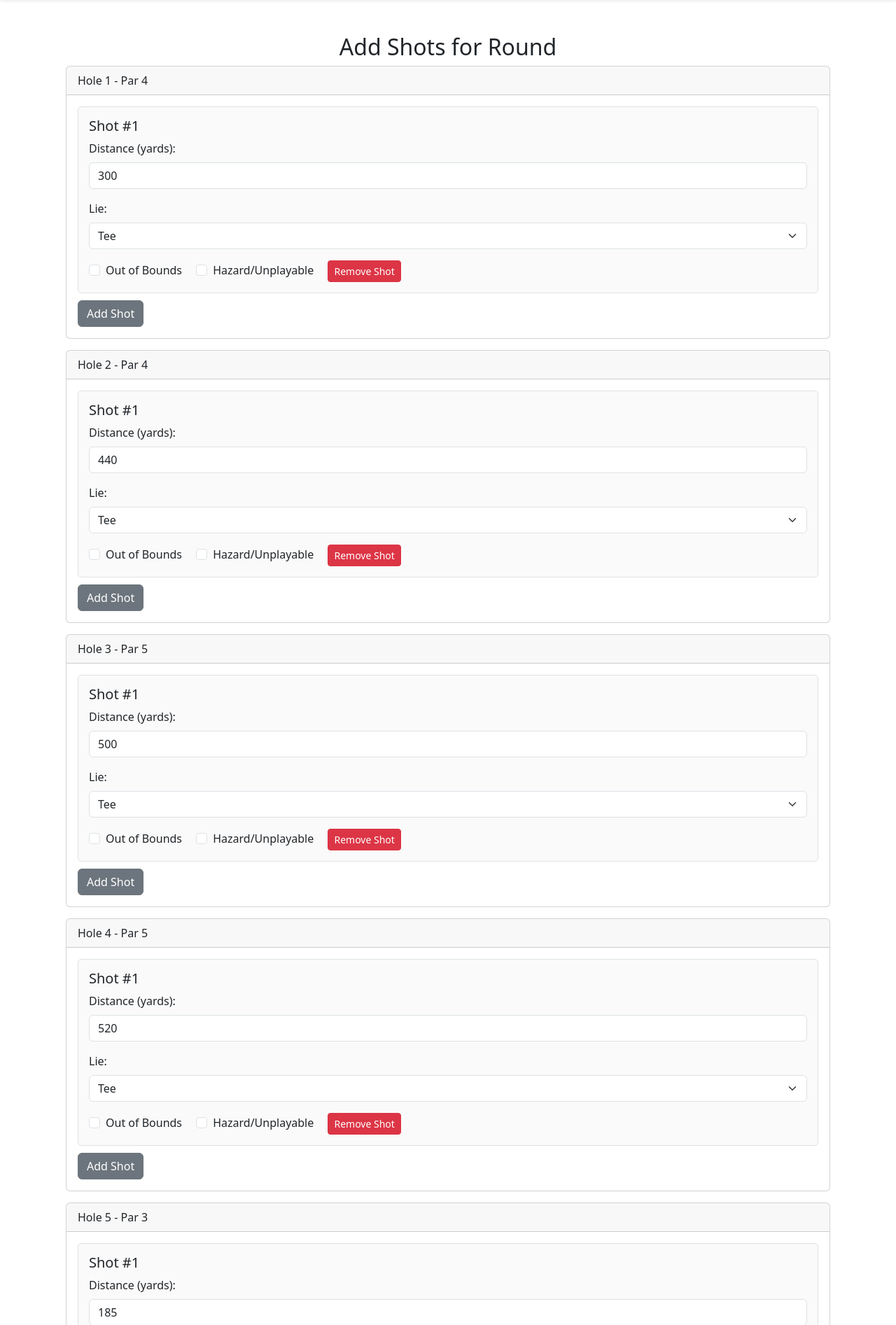
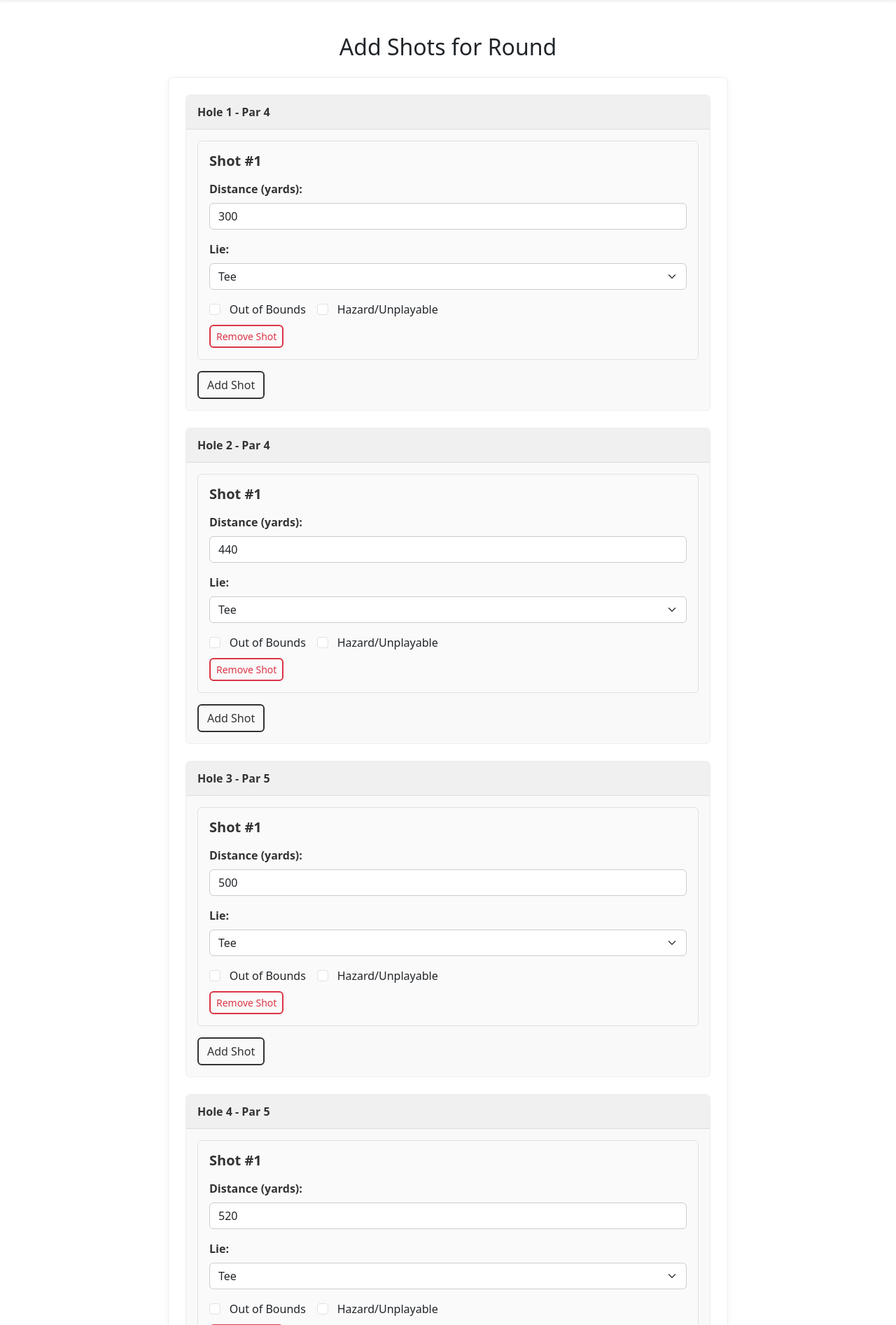
Before and after one commit to jconn5803/golf-by-numbers, a Flask app: page /add_shots/1 in a window 1280 px wide. Shown: the part 56-1949 px from the top of the page at 70% size. Run offline with Flask 3, Linux system fonts and the light colour scheme; a user stored in the database is signed in; data comes from the database, SQL or seed files in the repository.

Commit message:
remove button - shot entry form design updates

```diff
--- a/static/css/add_shots.css
+++ b/static/css/add_shots.css
@@ -1,32 +1,137 @@
+/********************************************
+  Main Form Container
+********************************************/
+.custom-form {
+    max-width: 800px;  /* or 700px, 600px, etc. */
+    margin: 0 auto;
+    background-color: #fff;
+    border: 1px solid #eee;
+    border-radius: 8px;
+    box-shadow: 0 2px 10px rgba(0,0,0,0.05);
+  }
+
+  /********************************************
+    Shot Section (similar to a "card")
+  ********************************************/
+  .shot-section {
+    border: 1px solid #eee;
+    border-radius: 6px;
+    background-color: #f9f9f9;
+    padding: 0;
+  }
+
+  .shot-section-header {
+    background-color: #f0f0f0;
+    padding: 0.75rem 1rem;
+    font-weight: 600;
+    border-bottom: 1px solid #ddd;
+    border-radius: 6px 6px 0 0;
+    color: #333;
+  }
+
+  .shot-section-body {
+    padding: 1rem;
+    border-radius: 0 0 6px 6px;
+  }
+
+  /********************************************
+    Shot Card Container
+  ********************************************/
   .shot-card {
     border: 1px solid #dee2e6;
-    padding: 15px;
-    margin-bottom: 10px;
-    border-radius: 5px;
+    border-radius: 6px;
+    padding: 1rem;
     background-color: #fafafa;
   }
 
-/* Compass styles */
-.compass-container-wrapper {
+  .shot-title {
+    margin-bottom: 1rem;
+    font-weight: 600;
+    color: #333;
+  }
+
+  /********************************************
+    Form Controls
+  ********************************************/
+  .custom-form-label {
+    font-weight: 600;
+    color: #333;
+  }
+
+  .custom-form-input,
+  .custom-form-select {
+    border: 1px solid #ccc;
+    border-radius: 6px;
+    transition: box-shadow 0.2s, border-color 0.2s;
+  }
+
+  .custom-form-input:focus,
+  .custom-form-select:focus {
+    outline: none;
+    border-color: #ffc107; /* your bright accent color */
+    box-shadow: 0 0 0 0.2rem rgba(255, 193, 7, 0.25);
+  }
+
+  /********************************************
+    Buttons
+  ********************************************/
+  /* Bright accent button for the main action (Submit) */
+  .btn.btn-cta {
+    background-color: #ffc107;
+    color: #000;
+    font-weight: 600;
+    border: none;
+    border-radius: 6px;
+    transition: background-color 0.2s, color 0.2s;
+  }
+  .btn.btn-cta:hover {
+    background-color: #e0a800;
+    color: #fff;
+  }
+
+  /* Outline dark for "Add Shot" or secondary actions */
+  .btn.btn-outline-dark {
+    border: 2px solid #333;
+    color: #333;
+    transition: background-color 0.2s, color 0.2s;
+    border-radius: 6px;
+  }
+  .btn.btn-outline-dark:hover {
+    background-color: #333;
+    color: #fff;
+  }
+
+  /* Outline danger for "Remove Shot" button */
+  .btn.btn-outline-danger {
+    border: 2px solid #dc3545;
+    color: #dc3545;
+    transition: background-color 0.2s, color 0.2s;
+    border-radius: 6px;
+  }
+  .btn.btn-outline-danger:hover {
+    background-color: #dc3545;
+    color: #fff;
+  }
+
+  /********************************************
+    Compass & Miss Direction
+  ********************************************/
+  /* Compass container (3x3 grid, center is empty) */
+/* Compass container: remove border, background, and box so it's invisible */
+  .compass-container {
+    position: relative;
+    width: 200px;   /* Adjust as needed for final size */
+    height: 200px;
     display: flex;
     justify-content: center;
     align-items: center;
-    margin: 50px auto;
+    /* No border, no background */
+    border: none;
+    background: none;
   }
 
-.compass-container {
-    position: relative;
-    width: 250px;
-    height: 250px;
-    background-color: #f8f9fa;
-    display: flex;
-    justify-content: center;
-    align-items: center;
-    border: 2px solid #ccc;
-}
-
+  /* The 3×3 grid for 8 compass buttons (center cell empty) */
   .compass-buttons {
-    position: relative;
     display: grid;
     width: 100%;
     height: 100%;
@@ -36,34 +141,87 @@
     align-items: center;
   }
 
+/* Position each of the 8 buttons in the ring, skipping the middle cell */
+  .compass-buttons > .compass-btn:nth-child(1) {
+    grid-column: 2; /* top-center */
+    grid-row: 1;
+  }
+  .compass-buttons > .compass-btn:nth-child(2) {
+    grid-column: 3; /* top-right */
+    grid-row: 1;
+  }
+  .compass-buttons > .compass-btn:nth-child(3) {
+    grid-column: 3; /* center-right */
+    grid-row: 2;
+  }
+  .compass-buttons > .compass-btn:nth-child(4) {
+    grid-column: 3; /* bottom-right */
+    grid-row: 3;
+  }
+  .compass-buttons > .compass-btn:nth-child(5) {
+    grid-column: 2; /* bottom-center */
+    grid-row: 3;
+  }
+  .compass-buttons > .compass-btn:nth-child(6) {
+    grid-column: 1; /* bottom-left */
+    grid-row: 3;
+  }
+  .compass-buttons > .compass-btn:nth-child(7) {
+    grid-column: 1; /* center-left */
+    grid-row: 2;
+  }
+  .compass-buttons > .compass-btn:nth-child(8) {
+    grid-column: 1; /* top-left */
+    grid-row: 1;
+  }
+
+  /* Circle buttons: smaller size, #ffc107 background */
   .compass-btn {
-    width: 70px;
-    height: 70px;
-    background-color: #e9ecef;
-    border-radius: 50%;
-    border: 1px solid #ccc;
+    width: 50px;       /* Smaller circle size */
+    height: 50px;
+    background-color: #ffc107;   /* Bright yellow accent */
+    border-radius: 50%;          /* Makes it a circle */
+    border: 1px solid #ccc;      /* Optional thin border; remove if you want */
+    cursor: pointer;
+    font-weight: 400;
+    font-size: 0.8rem;
+    transition: background-color 0.2s, color 0.2s, transform 0.1s;
     display: flex;
     justify-content: center;
     align-items: center;
+  }
+
+  /* Hover effect: subtle scale or color shift */
+  .compass-btn:hover {
+    background-color: #e0a800;
+    color: #000;
+    transform: scale(1.05);
+  }
+
+  /* Selected state: if your JS toggles a .selected class */
+  .compass-btn.selected {
+    background-color: #0d6efd;
+    color: #fff;
+    border-color: #0d6efd;
+  }
+
+
+
+  /* Left/Right Miss Direction (radio style) */
+  .btn-check:checked + .btn-outline-secondary {
+    background-color: #ffc107;
+    color: #000;
+    border-color: #ffc107;
+  }
+
+  /********************************************
+    Form-check & inline
+  ********************************************/
+  .form-check-input {
     cursor: pointer;
   }
 
-.compass-btn:hover {
-    background-color: #dee2e6;
+  .form-check-label {
+    margin-left: 0.3rem;
+    cursor: pointer;
   }
-
-.compass-btn.selected {
-    background-color: #0d6efd !important;
-    color: white !important;
-    border-color: #0d6efd !important;
-}
-
-/* Position compass buttons in the 3x3 grid */
-.compass-buttons > .compass-btn:nth-child(1) { grid-column: 2; grid-row: 1; }
-.compass-buttons > .compass-btn:nth-child(2) { grid-column: 3; grid-row: 1; }
-.compass-buttons > .compass-btn:nth-child(3) { grid-column: 3; grid-row: 2; }
-.compass-buttons > .compass-btn:nth-child(4) { grid-column: 3; grid-row: 3; }
-.compass-buttons > .compass-btn:nth-child(5) { grid-column: 2; grid-row: 3; }
-.compass-buttons > .compass-btn:nth-child(6) { grid-column: 1; grid-row: 3; }
-.compass-buttons > .compass-btn:nth-child(7) { grid-column: 1; grid-row: 2; }
-.compass-buttons > .compass-btn:nth-child(8) { grid-column: 1; grid-row: 1; }
--- a/static/js/shot_entry_form.js
+++ b/static/js/shot_entry_form.js
@@ -34,47 +34,52 @@
 
     // Build the HTML string for the new shot
     const newShotHTML = `
-        <div class="shot-card" id="hole_${holeNumber}_shot_${newShotNum}">
-            <h5>Shot #${newShotNumber}</h5>
+  <div class="shot-card mb-3" id="hole_${holeNumber}_shot_${newShotNum}">
+    <h5 class="shot-title">Shot #${newShotNumber}</h5>
+
     <div class="mb-3">
       <label
         for="hole_${holeNumber}_shot_${newShotNum}_distance"
-                    class="form-label"
+        class="form-label custom-form-label"
       >
         ${distanceLabel}
       </label>
       <input
         type="number"
-                    class="form-control"
+        class="form-control custom-form-input"
         name="hole_${holeNumber}_shot_${newShotNum}_distance"
         id="hole_${holeNumber}_shot_${newShotNum}_distance"
         required
       >
     </div>
+
     <div class="mb-3">
       <label
         for="hole_${holeNumber}_shot_${newShotNum}_lie"
-                    class="form-label"
+        class="form-label custom-form-label"
       >
         Lie:
       </label>
       <select
-                    class="form-select"
+        class="form-select custom-form-select"
         name="hole_${holeNumber}_shot_${newShotNum}_lie"
         id="hole_${holeNumber}_shot_${newShotNum}_lie"
         required
         onchange="updateDistanceLabel(${holeNumber}, ${newShotNum});
                   updateMissDirection(${holeNumber}, ${newShotNum}, ${par});"
       >
-                    <option value="Tee"      ${preselectedLie === 'Tee'     ? 'selected' : ''}>Tee</option>
-                    <option value="Fairway"  ${preselectedLie === 'Fairway' ? 'selected' : ''}>Fairway</option>
-                    <option value="Rough"    ${preselectedLie === 'Rough'   ? 'selected' : ''}>Rough</option>
-                    <option value="Bunker"   ${preselectedLie === 'Bunker'  ? 'selected' : ''}>Bunker</option>
-                    <option value="Recovery" ${preselectedLie === 'Recovery'? 'selected' : ''}>Recovery</option>
-                    <option value="Green"    ${preselectedLie === 'Green'   ? 'selected' : ''}>Green</option>
+        <option value="Tee" ${preselectedLie === 'Tee' ? 'selected' : ''}>Tee</option>
+        <option value="Fairway" ${preselectedLie === 'Fairway' ? 'selected' : ''}>Fairway</option>
+        <option value="Rough" ${preselectedLie === 'Rough' ? 'selected' : ''}>Rough</option>
+        <option value="Bunker" ${preselectedLie === 'Bunker' ? 'selected' : ''}>Bunker</option>
+        <option value="Recovery" ${preselectedLie === 'Recovery' ? 'selected' : ''}>Recovery</option>
+        <option value="Green" ${preselectedLie === 'Green' ? 'selected' : ''}>Green</option>
       </select>
     </div>
-            <div class="form-check form-check-inline">
+
+    <!-- Put checkboxes together in a div with your spacing classes -->
+    <div class="d-flex flex-wrap gap-3 align-items-center mb-2">
+      <div class="form-check">
         <input
           type="checkbox"
           class="form-check-input"
@@ -90,7 +95,7 @@
           Out of Bounds
         </label>
       </div>
-            <div class="form-check form-check-inline">
+      <div class="form-check">
         <input
           type="checkbox"
           class="form-check-input"
@@ -106,9 +111,12 @@
           Hazard/Unplayable
         </label>
       </div>
+    </div>
+
+    <!-- Remove button below the checkboxes -->
     <button
       type="button"
-                class="btn btn-danger btn-sm remove-shot-btn"
+      class="btn btn-outline-danger btn-sm remove-shot-btn"
       onclick="removeShot(${holeNumber}, ${newShotNum})"
     >
       Remove Shot
@@ -388,7 +396,7 @@ function addDummyShot(holeNumber, shotNumber, penaltyType, par) {
 
         // Create dummy shot HTML
         const dummyShotHTML = `
-            <div class="shot-card" id="${dummyShotId}">
+            <div class="shot-card mb-3" id="${dummyShotId}">
                 <h5>Shot #${penaltyShotNumber}</h5>
                 <div class="mb-3">
                     <label for="${dummyShotId}_distance" class="form-label">Distance (yards):</label>
@@ -418,7 +426,7 @@ function addDummyShot(holeNumber, shotNumber, penaltyType, par) {
         // Create new shot HTML with prefilled distance and lie
         const replacementShotNumber = getNextShotNumber(holeNumber) + 1;
         const nextShotHTML = `
-            <div class="shot-card" id="${nextShotId}">
+            <div class="shot-card mb-3" id="${nextShotId}">
                 <h5>Shot #${replacementShotNumber}</h5>
                 <div class="mb-3">
                     <label for="hole_${holeNumber}_shot_${shotNumber + 1}_distance" class="form-label">Distance (yards):</label>
@@ -471,7 +479,7 @@ function addDummyShot(holeNumber, shotNumber, penaltyType, par) {
                 </div>
                 <button
                     type="button"
-                    class="btn btn-danger btn-sm remove-shot-btn"
+                    class="btn btn-outline-danger btn-sm remove-shot-btn"
                     onclick="removeShot(${holeNumber}, ${shotNumber + 1})"
                 >
                     Remove Shot
--- a/templates/add_shots.html
+++ b/templates/add_shots.html
@@ -2,31 +2,47 @@
 
 {% block title %}Add Shots{% endblock %}
 
-
 {% block extra_css %}
-  <!-- If you have page-specific CSS, include it here -->
+  <!-- Page-specific CSS -->
   <link rel="stylesheet" href="{{ url_for('static', filename='css/add_shots.css') }}">
 {% endblock %}
 
 {% block content %}
 <div class="container mt-4">
-    <h2 class="text-center">Add Shots for Round</h2>
-    <form method="POST" id="add-shots-form">
+  <h2 class="text-center mb-4">Add Shots for Round</h2>
+
+  <!-- Wrap entire form in a narrower custom container -->
+  <form method="POST" id="add-shots-form" class="custom-form p-4">
+
     {% for hole in holes %}
-        <div class="card mb-3">
-            <div class="card-header">
+      <div class="shot-section mb-4">
+        <!-- Shot Section Header -->
+        <div class="shot-section-header">
           Hole {{ hole.number }} - Par {{ hole.par }}
         </div>
-            <div class="card-body">
-                <div id="hole_{{ hole.number }}_shots" class="shots-container">
+
+        <!-- Shot Section Body -->
+        <div class="shot-section-body">
+          <div
+            id="hole_{{ hole.number }}_shots"
+            class="shots-container"
+          >
             <!-- Prefill the first shot's distance -->
-                    <div class="shot-card" id="hole_{{ hole.number }}_shot_1">
-                        <h5>Shot #1</h5>
+            <div
+              class="shot-card mb-3"
+              id="hole_{{ hole.number }}_shot_1"
+            >
+              <h5 class="shot-title">Shot #1</h5>
               <div class="mb-3">
-                            <label for="hole_{{ hole.number }}_shot_1_distance" class="form-label">Distance (yards):</label>
+                <label
+                  for="hole_{{ hole.number }}_shot_1_distance"
+                  class="form-label custom-form-label"
+                >
+                  Distance (yards):
+                </label>
                 <input
                   type="number"
-                                class="form-control"
+                  class="form-control custom-form-input"
                   name="hole_{{ hole.number }}_shot_1_distance"
                   id="hole_{{ hole.number }}_shot_1_distance"
                   value="{{ hole.distance }}"
@@ -34,9 +50,14 @@
                 >
               </div>
               <div class="mb-3">
-                            <label for="hole_{{ hole.number }}_shot_1_lie" class="form-label">Lie:</label>
+                <label
+                  for="hole_{{ hole.number }}_shot_1_lie"
+                  class="form-label custom-form-label"
+                >
+                  Lie:
+                </label>
                 <select
-                                class="form-select"
+                  class="form-select custom-form-select"
                   name="hole_{{ hole.number }}_shot_1_lie"
                   id="hole_{{ hole.number }}_shot_1_lie"
                   required
@@ -51,54 +72,72 @@
                 </select>
               </div>
 
-                        <div class="form-check form-check-inline">
+              <!-- Penalty Checkboxes -->
+              <div class="d-flex flex-wrap gap-3 align-items-center mb-2">
+                <div class="form-check">
                   <input
                     type="checkbox"
                     class="form-check-input"
                     name="hole_{{ hole.number }}_shot_1_out_of_bounds"
                     id="hole_{{ hole.number }}_shot_1_out_of_bounds"
                     value="1"
-                                onchange="addDummyShot({{ hole.number }}, 1, 'OOB', {{hole.par}})"
+                    onchange="addDummyShot({{ hole.number }}, 1, 'OOB', {{ hole.par }})"
                   >
-                            <label for="hole_{{ hole.number }}_shot_1_out_of_bounds" class="form-check-label">Out of Bounds</label>
+                  <label
+                    for="hole_{{ hole.number }}_shot_1_out_of_bounds"
+                    class="form-check-label"
+                  >
+                    Out of Bounds
+                  </label>
                 </div>
-
-                        <div class="form-check form-check-inline">
+                <div class="form-check">
                   <input
                     type="checkbox"
                     class="form-check-input"
                     name="hole_{{ hole.number }}_shot_1_hazard"
                     id="hole_{{ hole.number }}_shot_1_hazard"
                     value="1"
-                                onchange="addDummyShot({{ hole.number }}, 1, 'hazard', {{hole.par}})"
+                    onchange="addDummyShot({{ hole.number }}, 1, 'hazard', {{ hole.par }})"
                   >
-                            <label for="hole_{{ hole.number }}_shot_1_hazard" class="form-check-label">Hazard/Unplayable</label>
+                  <label
+                    for="hole_{{ hole.number }}_shot_1_hazard"
+                    class="form-check-label"
+                  >
+                    Hazard/Unplayable
+                  </label>
+                </div>
               </div>
 
-                        <!-- We always include a remove-shot button in HTML, but it will be shown/hidden dynamically -->
+              <!-- Remove button (hidden by default, see JS) -->
               <button
                 type="button"
-                            class="btn btn-danger btn-sm remove-shot-btn"
+                class="btn btn-outline-danger btn-sm remove-shot-btn"
                 onclick="removeShot({{ hole.number }}, 1)"
               >
                 Remove Shot
               </button>
-                    </div>
-                </div>
+            </div><!-- End .shot-card -->
+          </div><!-- End .shots-container -->
+
           <!-- Button to add more shots -->
           <button
             type="button"
-                    class="btn btn-secondary"
+            class="btn btn-outline-dark"
             onclick="addShot({{ hole.number }}, {{ hole.par }})"
           >
             Add Shot
           </button>
+        </div><!-- End .shot-section-body -->
+      </div><!-- End .shot-section -->
+    {% endfor %}
+
+    <!-- Submit all holes/shots -->
+    <div class="text-center mt-3">
+      <button type="submit" class="btn btn-cta px-4">
+        Submit
+      </button>
     </div>
-        </div>
-        {% endfor %}
-        <div class="text-center">
-            <button type="submit" class="btn btn-primary">Submit</button>
-        </div>
+
   </form>
 </div>
 {% endblock %}
```
Lines whose indentation alone changed are shown as unchanged.
